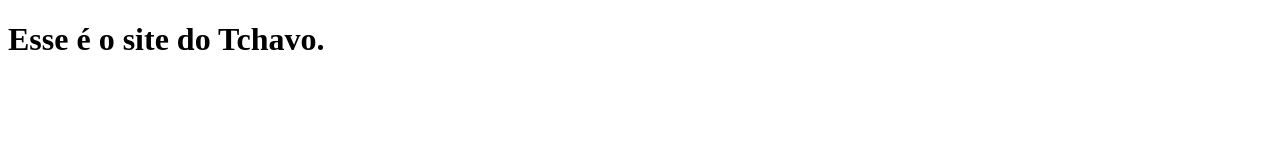
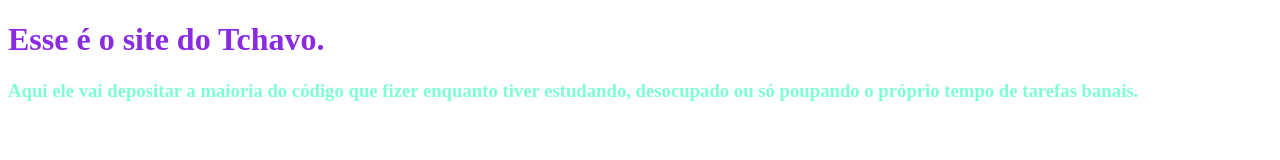
Before and after one commit to Gustavo-Tc/Tchavo.github.io, a plain HTML site: page index.html in a window 1280 px wide. Drawn offline with Linux system fonts and the light colour scheme.

Commit message:
Update basic

```diff
--- a/index.html
+++ b/index.html
@@ -1,12 +1,16 @@
 <!DOCTYPE html>
 <html>
 <head>
+    <link rel ="stylesheet" href="style.css">
     <title> Site do Tchavo</title>
 </head>
 <body>
     <h1>
         Esse é o site do Tchavo.
     </h1>
+    <h3>
+        Aqui ele vai depositar a maioria do código que fizer enquanto tiver estudando, desocupado ou só poupando o próprio tempo de tarefas banais.
+    </h3>
 </body>
 
 </html>
--- /dev/null
+++ b/style.css
@@ -0,0 +1,8 @@
+h1 {
+    color: blueviolet;
+}
+
+h3{
+    color: aquamarine;
+
+}
```
